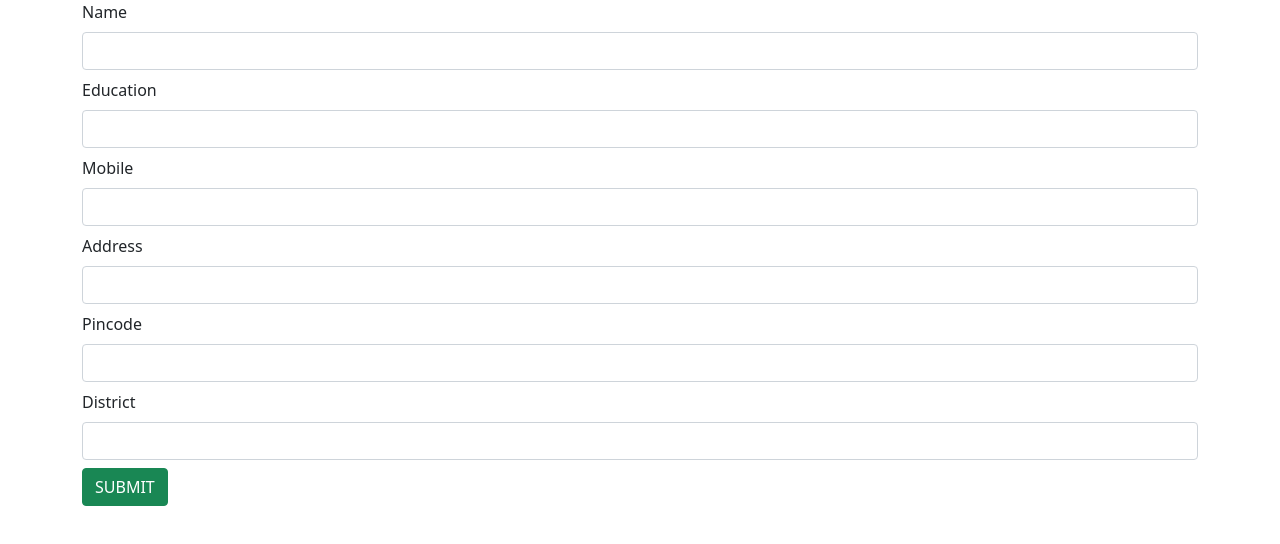
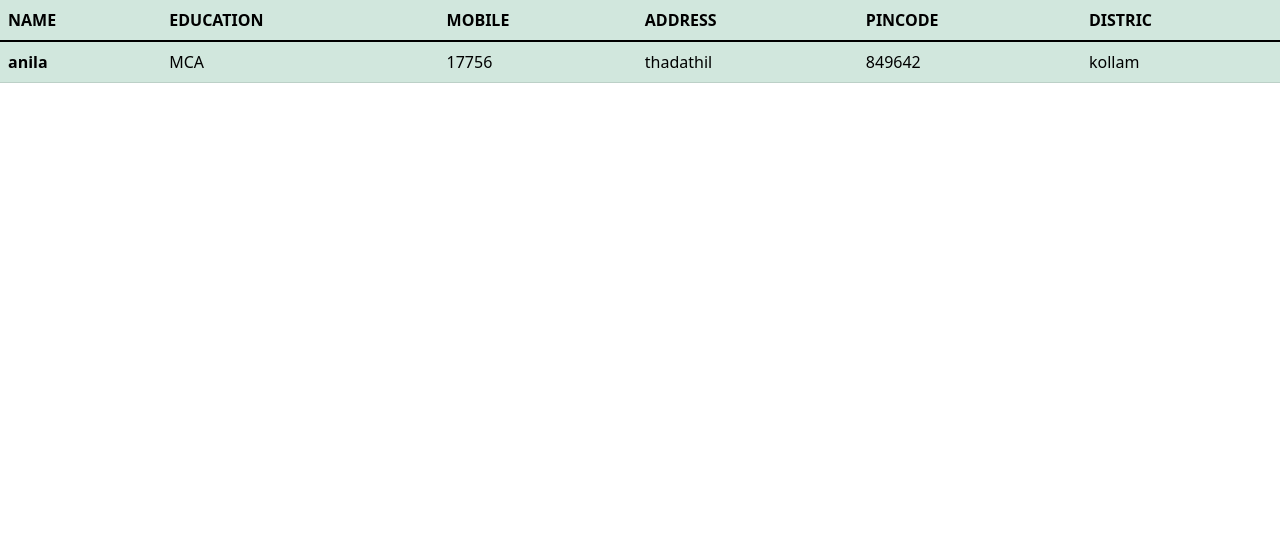
Before and after one commit to anilamurali/School-Management-App, a React (Create React App) app: page / in a window 1280 px wide. Shown: the top 544 px of the page. Built offline with nearby package versions, Linux system fonts and the light colour scheme.

Commit message:
First commit

```diff
--- a/src/App.js
+++ b/src/App.js
@@ -6,11 +6,12 @@ import Home from './Component/Home';
 import Addstudent from './Component/Addstudent';
 import Studentsearch from './Component/Studentsearch';
 import Addfacutly from './Component/Addfacutly';
+import Viewfaculty from './Component/Viewfaculty';
 
 function App() {
   return (
     <>
-    <Addfacutly/>
+    <Viewfaculty/>
     </>
   );
 }
--- /dev/null
+++ b/src/Component/Viewfaculty.js
@@ -0,0 +1,48 @@
+import React from 'react'
+
+const Viewfaculty = () => {
+    const data=[{
+        "name":"anila",
+        "education":"MCA",
+        "mobile":"17756",
+        "address":"thadathil",
+        "pincode":"849642",
+        "dist":"kollam"
+
+}]
+  return (
+    <div>
+        <table class="table table-hover table-success">
+  <thead>
+    <tr>
+      <th scope="col">NAME</th>
+      <th scope="col">EDUCATION</th>
+      <th scope="col">MOBILE</th>
+      <th scope="col">ADDRESS</th>
+      <th scope="col">PINCODE</th>
+      <th scope="col">DISTRIC</th>
+    </tr>
+  </thead>
+  <tbody>
+    {
+        data.map((value,key)=>{
+            return <tr>
+      <th scope="row">{value.name}</th>
+      <td>{value.education}</td>
+      <td>{value.mobile}</td>
+      <td>{value.address}</td>
+      <td>{value.pincode}</td>
+      <td>{value.dist}</td>
+
+    </tr>
+
+        })
+    }
+
+  </tbody>
+</table>
+    </div>
+  )
+}
+
+export default Viewfaculty
```
